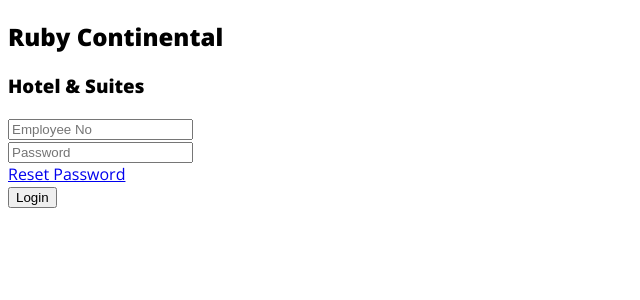
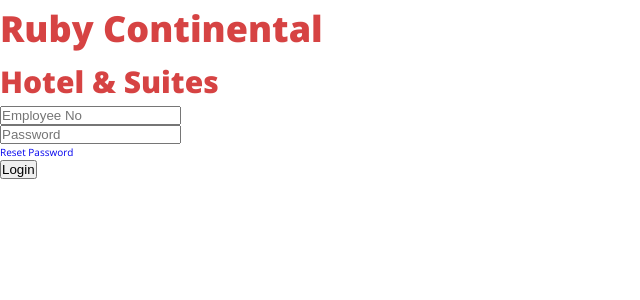
Before and after one commit to nursh/Ruby-Continental-Hotel, a React (Create React App) app in the folder client/: page /login in a window 1280 px wide. Shown: the top 300 px of the page, without its empty margins (0-640 px from the left). Built offline with nearby package versions, Linux system fonts and the light colour scheme.

Commit message:
Added reset, typography and initial variables to sass

```diff
--- a/client/package.json
+++ b/client/package.json
@@ -8,13 +8,15 @@
     "@types/react": "16.8.10",
     "@types/react-dom": "16.8.3",
     "@types/react-router-dom": "^4.3.1",
+    "@types/yup": "^0.26.12",
     "formik": "^1.5.2",
     "node-sass": "^4.11.0",
     "react": "^16.8.6",
     "react-dom": "^16.8.6",
     "react-router-dom": "^5.0.0",
     "react-scripts": "2.1.8",
-    "typescript": "3.4.1"
+    "typescript": "3.4.1",
+    "yup": "^0.27.0"
   },
   "scripts": {
     "start": "react-scripts start",
--- a/client/src/components/Login.tsx
+++ b/client/src/components/Login.tsx
@@ -10,9 +10,9 @@ interface LoginFormProps {
 
 const LoginForm = (props: FormikProps<LoginFormProps>) => {
   return (
-    <div>
-      <h2>Ruby Continental</h2>
-      <h3>Hotel &amp; Suites</h3>
+    <div className="login">
+      <h2 className="heading main-heading">Ruby Continental</h2>
+      <h3 className="heading sub-heading">Hotel &amp; Suites</h3>
       <Form>
         <div>
           <Field name="employeeNo" placeholder="Employee No" />
--- /dev/null
+++ b/client/src/sass/abstracts/_variables.scss
@@ -0,0 +1,4 @@
+/*
+* COLORS
+*/
+$red-primary-color: hsl(360, 64, 55);
--- /dev/null
+++ b/client/src/sass/base/_base.scss
@@ -0,0 +1,23 @@
+*,
+*::before,
+*::after {
+  margin: 0;
+  padding: 0;
+  box-sizing: inherit;
+}
+
+html {
+  box-sizing: border-box;
+  font-size: 62.5%;
+}
+
+body {
+  line-height: 1.6;
+  font-family: 'Open Sans', sans-serif;
+}
+
+a,
+a:link,
+a:visited {
+  text-decoration: none;
+}
--- /dev/null
+++ b/client/src/sass/base/_typography.scss
@@ -0,0 +1,12 @@
+.heading {
+  color: $red-primary-color;
+  font-weight: 800;
+}
+
+.main-heading {
+  font-size: 3.6rem;
+}
+
+.sub-heading {
+  font-size: 3.0rem;
+}
--- a/client/src/sass/main.scss
+++ b/client/src/sass/main.scss
@@ -1,3 +1,6 @@
-body {
-  font-family: 'Open Sans', sans-serif;
-}
+@import "abstracts/variables";
+
+@import "base/base";
+@import "base/typography";
+
+@import "pages/login";
```
Also changed, not shown: client/src/sass/pages/_login.scss (added), 1 other file (tests, documents, lock files or other folders).
